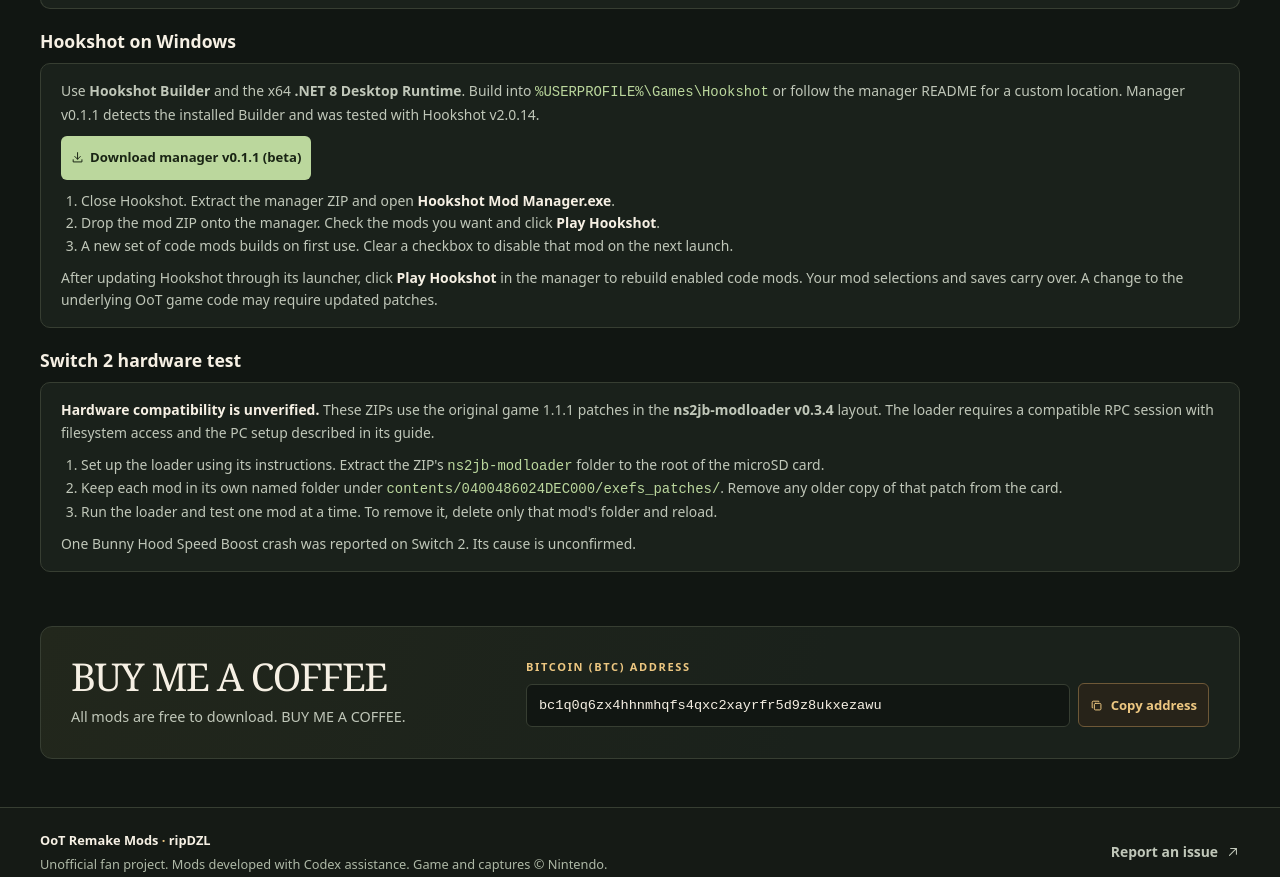
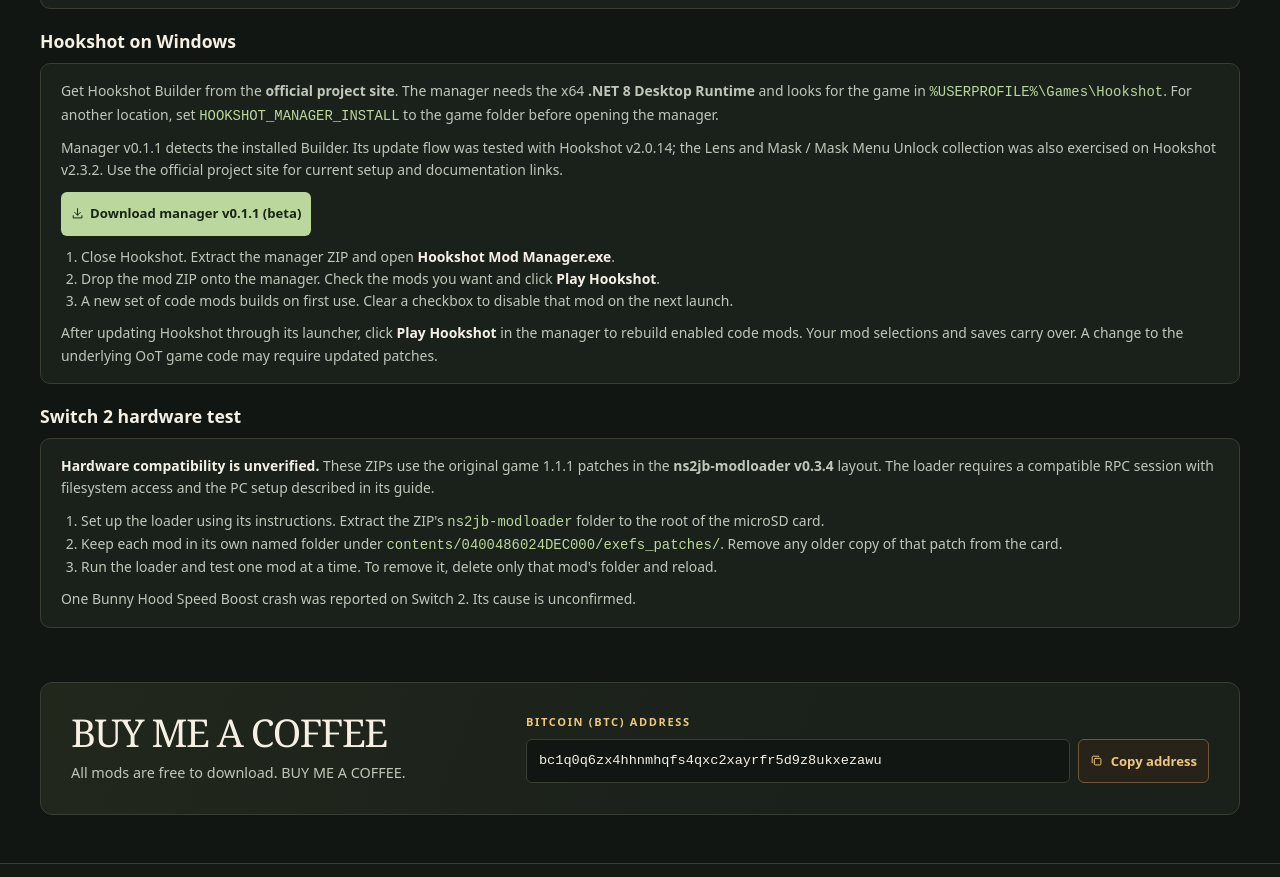
Before and after one commit to ripDZL/OOT-Remake-Mods, a plain HTML site: page docs/index.html in a window 1280 px wide. Shown: the part 4681-5558 px from the top of the page. Drawn offline with Linux system fonts and the light colour scheme; no server answers.

Commit message:
Use current Hookshot project link and clarify setup

```diff
--- a/docs/index.html
+++ b/docs/index.html
@@ -331,7 +331,8 @@
       </div>
       <h3 class="guide-heading" id="install-hookshot">Hookshot on Windows</h3>
       <div class="platform-guide">
-        <p>Use <a class="text-link" href="https://github.com/NotRexed/Hookshot/releases">Hookshot Builder</a> and the x64 <a class="text-link" href="https://dotnet.microsoft.com/en-us/download/dotnet/8.0">.NET 8 Desktop Runtime</a>. Build into <code>%USERPROFILE%\Games\Hookshot</code> or follow the manager README for a custom location. Manager v0.1.1 detects the installed Builder and was tested with Hookshot v2.0.14.</p>
+        <p>Get Hookshot Builder from the <a class="text-link" href="https://hookshot.notrexed.dev/">official project site</a>. The manager needs the x64 <a class="text-link" href="https://dotnet.microsoft.com/en-us/download/dotnet/8.0">.NET 8 Desktop Runtime</a> and looks for the game in <code>%USERPROFILE%\Games\Hookshot</code>. For another location, set <code>HOOKSHOT_MANAGER_INSTALL</code> to the game folder before opening the manager.</p>
+        <p>Manager v0.1.1 detects the installed Builder. Its update flow was tested with Hookshot v2.0.14; the Lens and Mask / Mask Menu Unlock collection was also exercised on Hookshot v2.3.2. Use the official project site for current setup and documentation links.</p>
         <a class="button button-download" href="https://github.com/ripDZL/OOT-Remake-Mods/releases/download/hookshot-mod-manager-v0.1.1/Hookshot-Mod-Manager-v0.1.1-Windows.zip"><svg class="icon" aria-hidden="true"><use href="#download"/></svg> Download manager v0.1.1 (beta)</a>
         <ol>
           <li>Close Hookshot. Extract the manager ZIP and open <strong>Hookshot Mod Manager.exe</strong>.</li>
```
